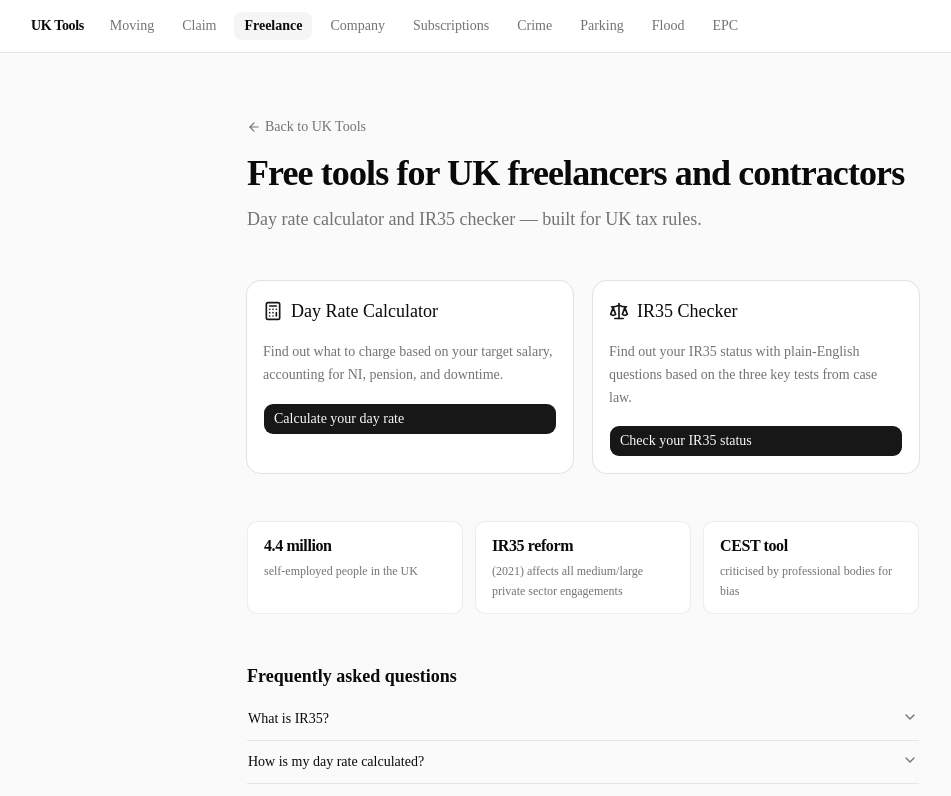
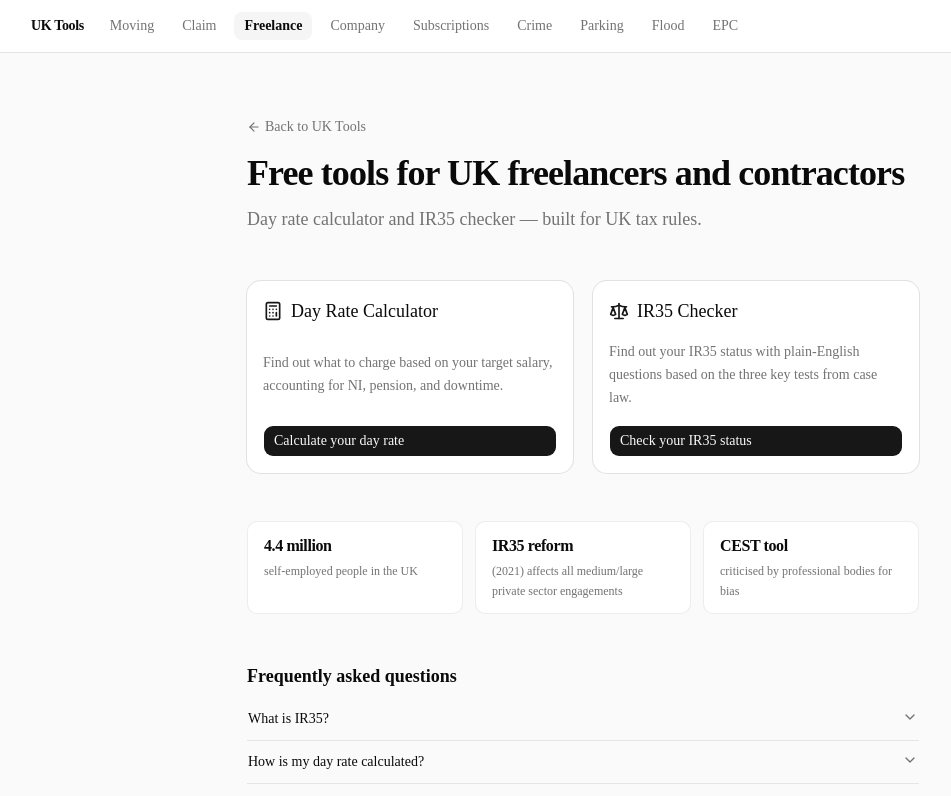
Before and after one commit to mahdirzv/uktools, a Next.js app: page /freelance in a window 1280 px wide. Shown: the top 796 px of the page, without its empty margins (57-1008 px from the left). Built offline with nearby package versions, Linux system fonts and the light colour scheme.

Commit message:
fix: align freelance card CTAs to shared bottom baseline

```diff
--- a/src/app/freelance/page.tsx
+++ b/src/app/freelance/page.tsx
@@ -45,9 +45,9 @@ export default function FreelancePage() {
           </div>
         </div>
 
-        <div className="grid gap-5 sm:grid-cols-2">
-          <Card className="border-border/70 bg-card transition-all duration-200 hover:-translate-y-0.5 hover:border-primary/25 hover:shadow-sm">
-            <CardHeader className="space-y-3">
+        <div className="grid gap-5 sm:grid-cols-2 sm:auto-rows-fr">
+          <Card className="flex h-full flex-col border-border/70 bg-card transition-all duration-200 hover:-translate-y-0.5 hover:border-primary/25 hover:shadow-sm">
+            <CardHeader className="flex-1 space-y-3">
               <div className="flex items-center gap-2">
                 <Calculator className="size-5 text-primary" />
                 <CardTitle className="text-lg">Day Rate Calculator</CardTitle>
@@ -57,15 +57,15 @@ export default function FreelancePage() {
                 for NI, pension, and downtime.
               </CardDescription>
             </CardHeader>
-            <CardContent>
+            <CardContent className="mt-auto">
               <Button className="w-full justify-between" render={<Link href="/freelance/day-rate" />}>
                 Calculate your day rate
               </Button>
             </CardContent>
           </Card>
 
-          <Card className="border-border/70 bg-card transition-all duration-200 hover:-translate-y-0.5 hover:border-primary/25 hover:shadow-sm">
-            <CardHeader className="space-y-3">
+          <Card className="flex h-full flex-col border-border/70 bg-card transition-all duration-200 hover:-translate-y-0.5 hover:border-primary/25 hover:shadow-sm">
+            <CardHeader className="flex-1 space-y-3">
               <div className="flex items-center gap-2">
                 <Scale className="size-5 text-primary" />
                 <CardTitle className="text-lg">IR35 Checker</CardTitle>
@@ -75,7 +75,7 @@ export default function FreelancePage() {
                 the three key tests from case law.
               </CardDescription>
             </CardHeader>
-            <CardContent>
+            <CardContent className="mt-auto">
               <Button className="w-full justify-between" render={<Link href="/freelance/ir35" />}>
                 Check your IR35 status
               </Button>
```
